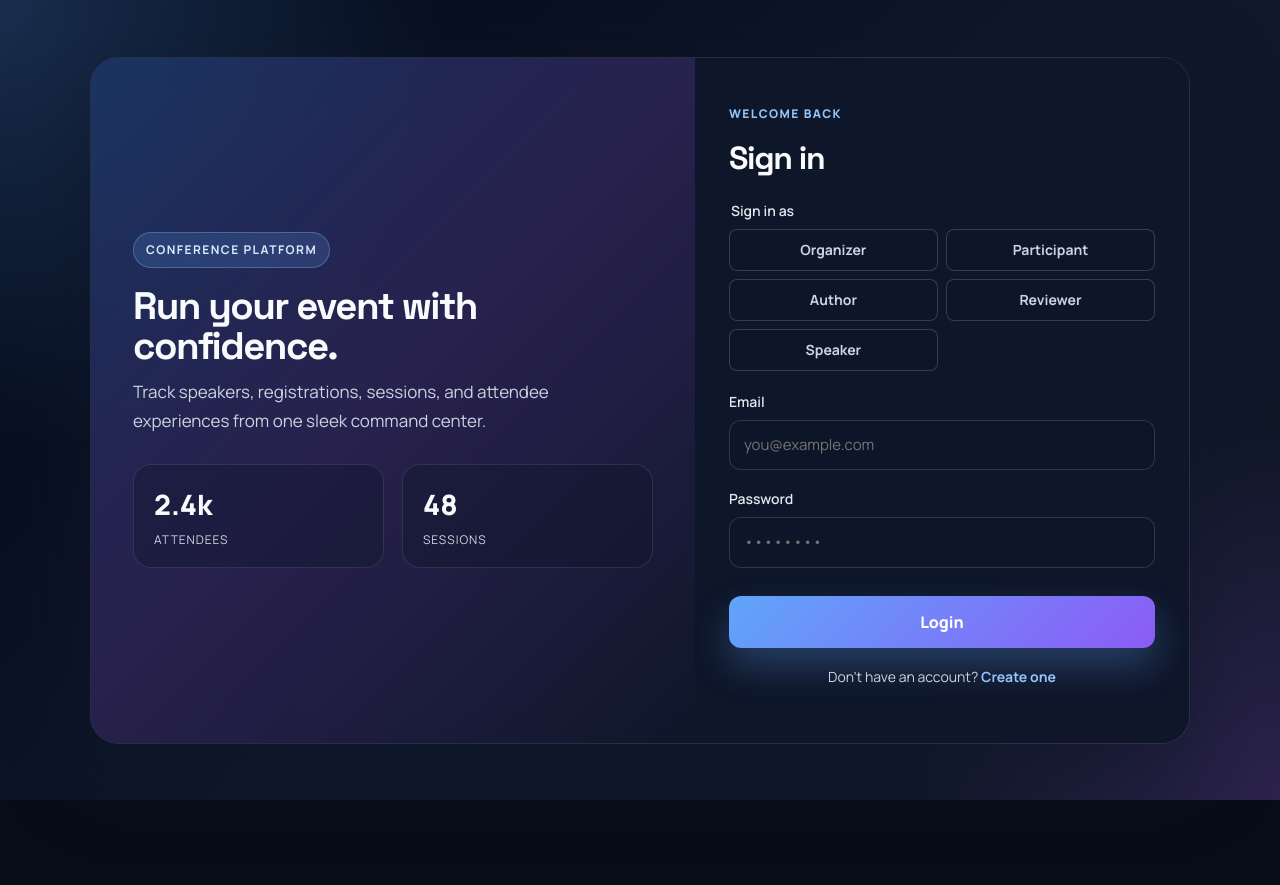
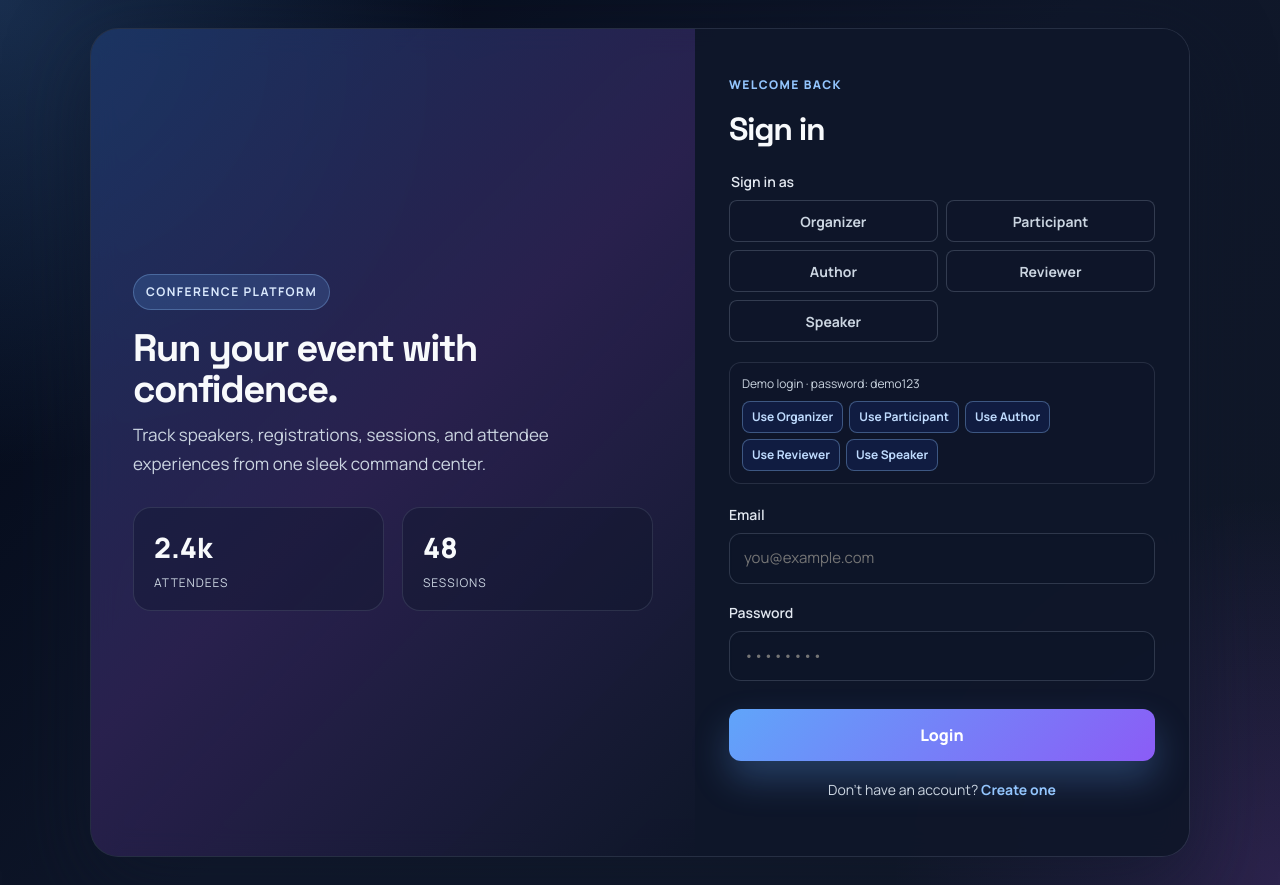
Before and after one commit to IEM-GenAI-CoE-Industry/Conference-Managemaent-System, a React (Vite) app in the folder frontend/frontend/: page /login in a window 1280 px wide. Before the commit the page ends 800 px from the top, so only its background shows below. Built offline with nearby package versions, Linux system fonts and the light colour scheme; no server answers.

Commit message:
Update Frontend and Backend

```diff
--- a/frontend/frontend/src/pages/LoginPage.tsx
+++ b/frontend/frontend/src/pages/LoginPage.tsx
@@ -2,6 +2,14 @@ import { useState } from "react";
 import { useNavigate } from "react-router-dom";
 import api from "../api";
 import { roleHome, roleOptions, type AppRole } from "../access";
+
+const demoAccounts: Record<AppRole, string> = {
+  organizer: "organizer@demo.com",
+  participant: "participant@demo.com",
+  author: "author@demo.com",
+  reviewer: "reviewer@demo.com",
+  speaker: "speaker@demo.com",
+};
 
 export default function LoginPage() {
   const navigate = useNavigate();
@@ -20,7 +28,11 @@ export default function LoginPage() {
     setLoading(true);
     setError("");
     try {
-      const res = await api.post("/auth/login", { email, password, role: selectedRole });
+      const res = await api.post("/auth/login", {
+        email: email.trim().toLowerCase(),
+        password,
+        role: selectedRole,
+      });
       localStorage.setItem("token", res.data.access_token);
       localStorage.setItem("role", res.data.role);
       localStorage.setItem("user_id", res.data.user_id);
@@ -80,6 +92,26 @@ export default function LoginPage() {
                 ))}
               </div>
             </fieldset>
+            <div style={styles.demoAccounts}>
+              <span style={styles.demoHint}>Demo login · password: demo123</span>
+              <div style={styles.demoButtons}>
+                {roleOptions.map((role) => (
+                  <button
+                    key={role.value}
+                    type="button"
+                    style={styles.demoButton}
+                    onClick={() => {
+                      setSelectedRole(role.value);
+                      setEmail(demoAccounts[role.value]);
+                      setPassword("demo123");
+                      setError("");
+                    }}
+                  >
+                    Use {role.label}
+                  </button>
+                ))}
+              </div>
+            </div>
             <div style={styles.field}>
               <label style={styles.label}>Email</label>
               <input
@@ -238,6 +270,34 @@ const styles = {
     gap: 8,
     marginTop: 8,
   },
+  demoAccounts: {
+    marginBottom: 20,
+    padding: 12,
+    borderRadius: 12,
+    background: "rgba(15, 23, 42, 0.5)",
+    border: "1px solid rgba(148, 163, 184, 0.18)",
+  },
+  demoHint: {
+    display: "block",
+    marginBottom: 8,
+    color: "#cbd5e1",
+    fontSize: 12,
+  },
+  demoButtons: {
+    display: "flex",
+    flexWrap: "wrap",
+    gap: 6,
+  },
+  demoButton: {
+    padding: "6px 9px",
+    border: "1px solid rgba(147, 197, 253, 0.35)",
+    borderRadius: 8,
+    background: "rgba(30, 64, 175, 0.18)",
+    color: "#bfdbfe",
+    fontSize: 12,
+    fontWeight: 700,
+    cursor: "pointer",
+  },
   roleButton: {
     minHeight: 42,
     padding: "9px 12px",
```
Also changed, not shown: 1 other file (tests, documents, lock files or other folders).
